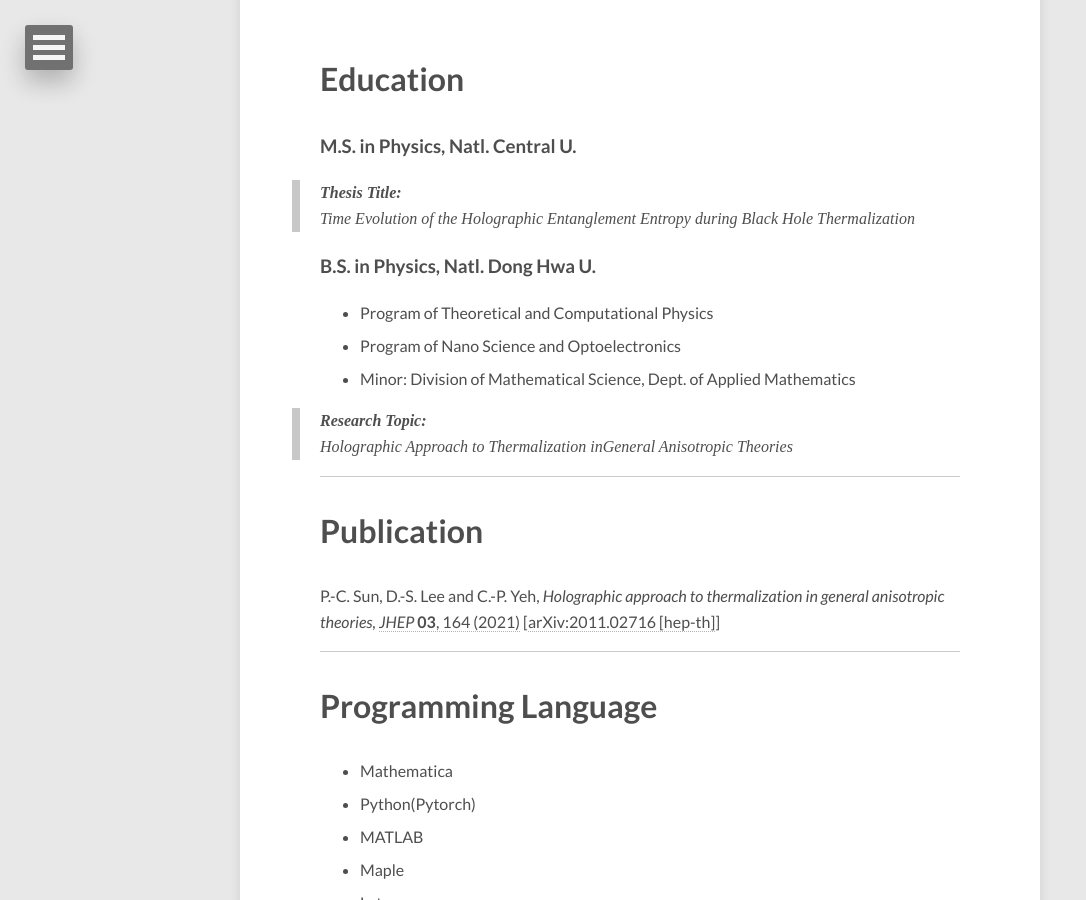
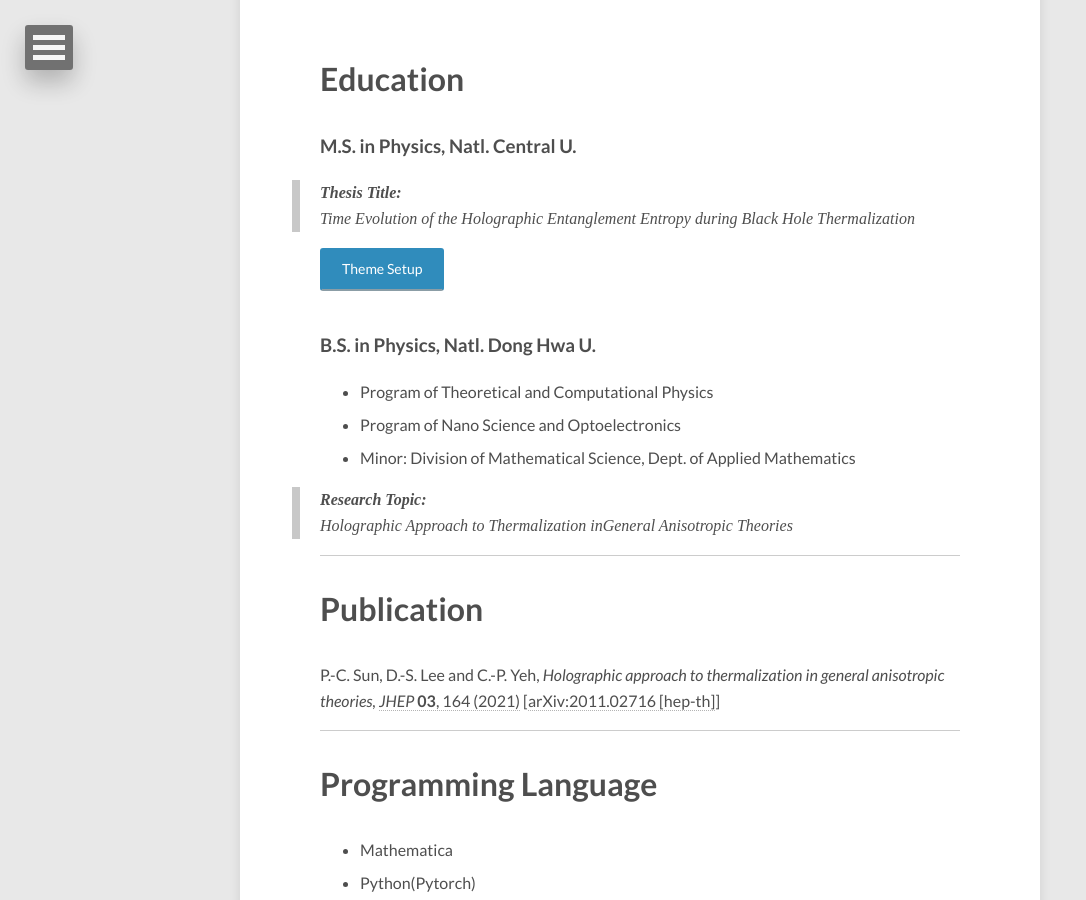
Before and after one commit to pochunsun/pochunsun.github.io, a Jekyll site: the page built from about/index.md, in a window 1280 px wide and 900 px high, scrolled down 474 px. Shown: the whole window, without its empty margins (0-1086 px from the left). Built offline with Jekyll 4.4.1, drawn with Linux system fonts in a browser that asks for light colours; nearby versions of some CDN libraries.

Commit message:
Update index.md

```diff
--- a/about/index.md
+++ b/about/index.md
@@ -12,6 +12,8 @@
 
 > **Thesis Title:** <br />
 *Time Evolution of the Holographic Entanglement Entropy during Black Hole Thermalization*
+
+<a href="{{ site.url }}/_grade/" class="btn btn-info">Theme Setup</a>
 
 
 ### B.S. in Physics, [Natl. Dong Hwa U](https://phys.ndhu.edu.tw/).
```
